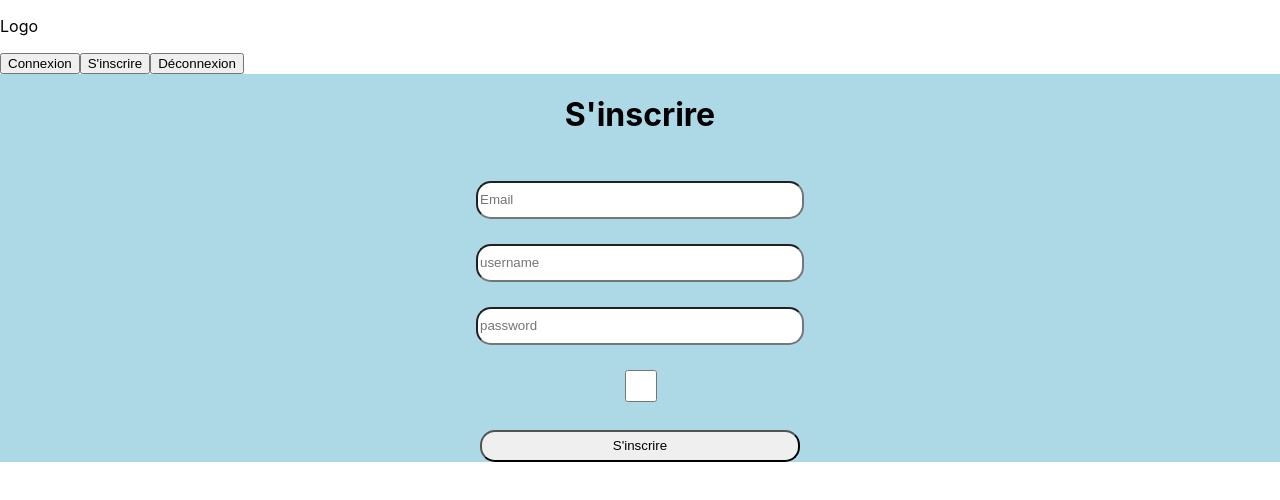
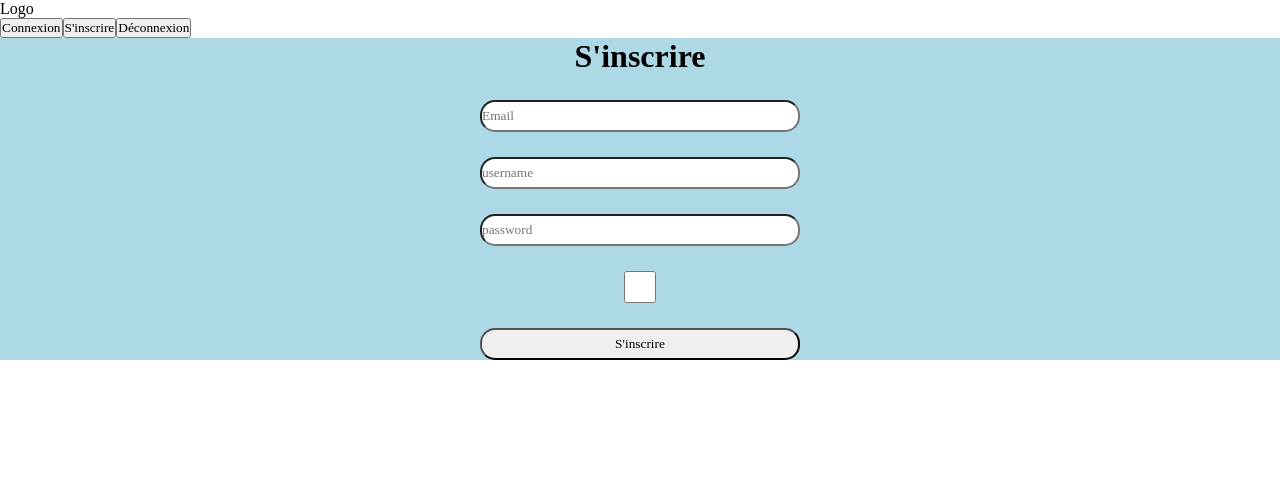
Before and after one commit to JulesSannequin/Vinted, a React (Create React App) app: page /signup in a window 1280 px wide. Shown: the top 500 px of the page. Built offline with nearby package versions, Linux system fonts and the light colour scheme.

Commit message:
style : added css default in App.js

```diff
--- a/src/App.css
+++ b/src/App.css
@@ -1,3 +1,11 @@
+*{
+    margin: 0;
+    padding: 0;
+    box-sizing: border-box;
+    font-family: "Maison Neue";
+    text-decoration: none;
+}
+
 .signup-form {
     display: flex;
     flex-direction: column;
```
